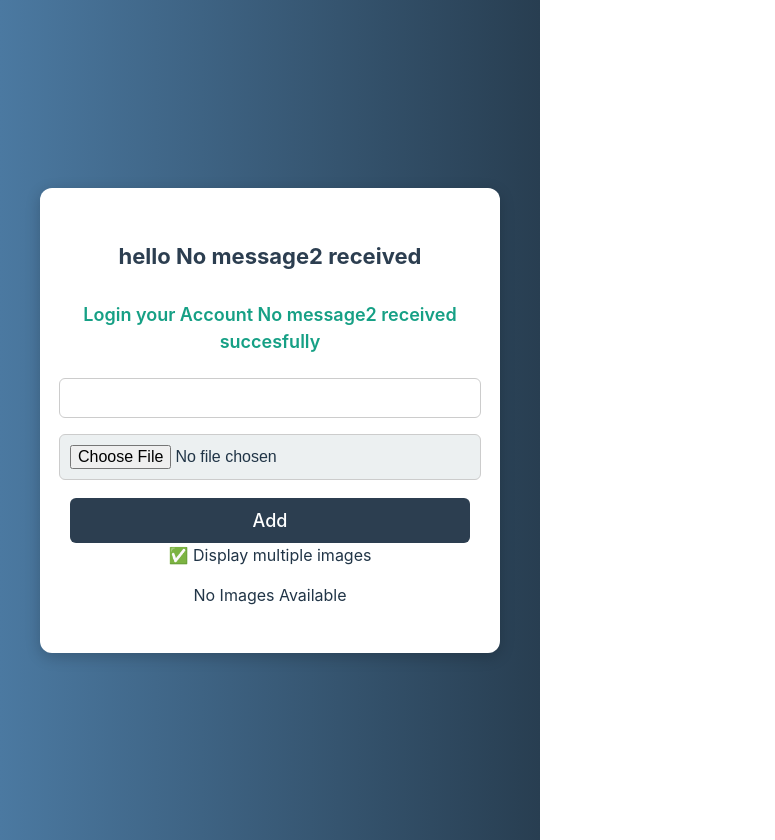
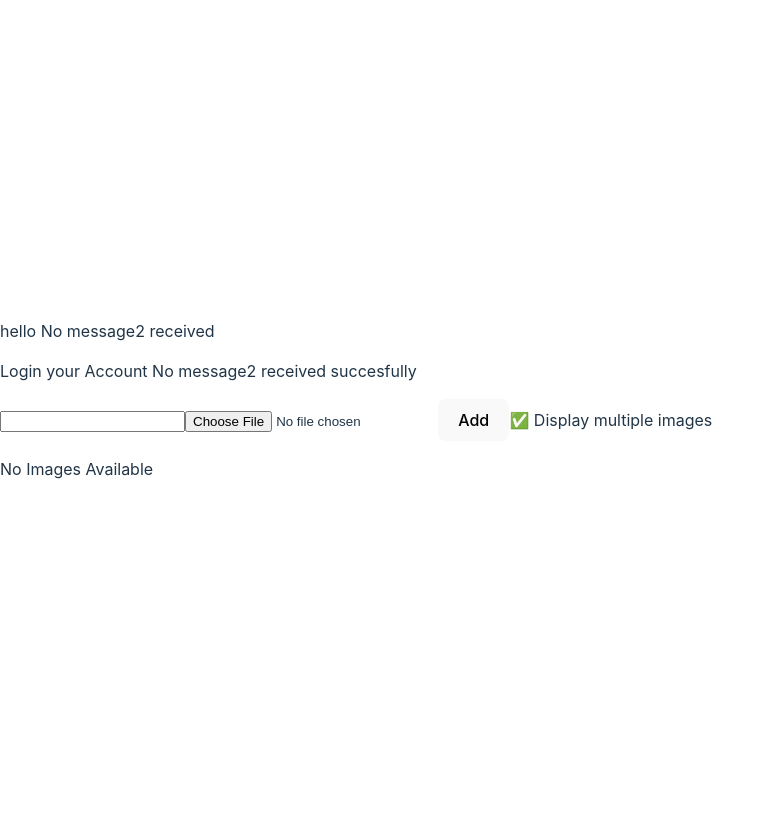
Before and after one commit to ramsai-kolli/Memoria, a React (Vite) app in the folder Frontend/: page /home3 in a window 1280 px wide. Shown: the whole page, without its empty margins (0-775 px from the left). After the commit the page ends 800 px from the top, so only its background shows below. Built offline with nearby package versions, Linux system fonts and the light colour scheme.

Commit message:
changed some styles in login2

```diff
--- a/Frontend/src/login2.css
+++ b/Frontend/src/login2.css
@@ -11,6 +11,13 @@
     align-items: center;
     padding: 20px;
 } */
+
+html, body {
+    margin: 0;
+    padding: 0;
+    height: 100%;
+    overflow-y: auto; /* Ensure scrolling is enabled */
+}
 
 /* Full-page background (Allow Scrolling) */
 .d1 {
--- a/Frontend/src/login2.jsx
+++ b/Frontend/src/login2.jsx
@@ -236,15 +236,15 @@ try {
     const message2 = location.state?.message2 || "No message2 received";
     return(
         <>
-        <div className="d1">
-        <div className="d2">
-        <p className="p1">hello {message2}</p>
+        <div className="log2-d1">
+        <div className="log-2d2">
+        <p className="log2-p1">hello {message2}</p>
 
-        <p className="p2">  Login your Account {message2} succesfully</p>
-        <input className="i1" name="text" id="i1" type="text"></input>
-        <input className="i2" type="file" accept="image/*" onChange={(e) => setSelectedFile(e.target.files[0])} />
+        <p className="log2-p2">  Login your Account {message2} succesfully</p>
+        <input className="log2-i1" name="text" id="i1" type="text"></input>
+        <input className="log2-i2" type="file" accept="image/*" onChange={(e) => setSelectedFile(e.target.files[0])} />
 
-        <button className="btn" onClick={subhandle}>Add</button>
+        <button className="log2-btn" onClick={subhandle}>Add</button>
         {/* {line.map((obj,index)=>(
             <p key={index} >{obj}</p>
         ))} */}
```
